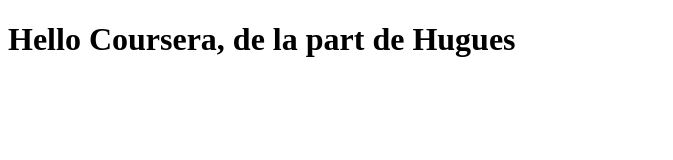
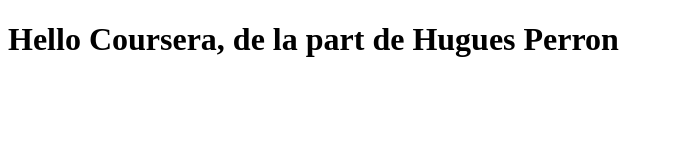
Before and after one commit to hperron/Coursera-Test2, a plain HTML site: page site/index.html in a window 1280 px wide. Shown: the whole page, without its empty margins (0-673 px from the left). Drawn offline with Linux system fonts and the light colour scheme.

Commit message:
Un autre

```diff
--- a/site/index.html
+++ b/site/index.html
@@ -6,6 +6,6 @@
     <title>My site</title>
 </head>
 <body>
-    <h1>Hello Coursera, de la part de Hugues</h1>
+    <h1>Hello Coursera, de la part de Hugues Perron</h1>
 </body>
 </html>
```
